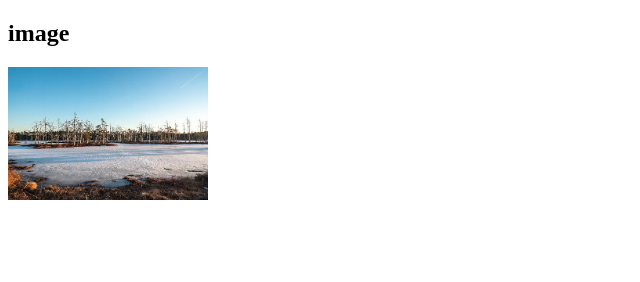
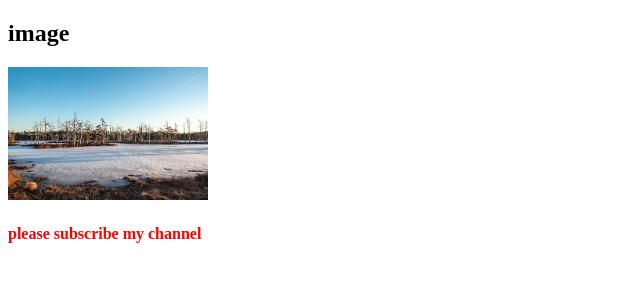
Before and after one commit to shohan15020/my-second-github-rep, a plain HTML site: page index.html in a window 1280 px wide. Shown: the whole page, without its empty margins (0-640 px from the left). Drawn offline with Linux system fonts and the light colour scheme.

Commit message:
second web page

```diff
--- a/index.html
+++ b/index.html
@@ -9,5 +9,7 @@
 <body>
     <h2>image</h2>
     <img src="image/image1.webp" alt="">
+
+    <h4>please subscribe my channel</h4>
 </body>
 </html>
--- a/style/style.css
+++ b/style/style.css
@@ -1,3 +1,6 @@
 img{
     width: 200px;
 }
+h4{
+    color: red;
+}
```
